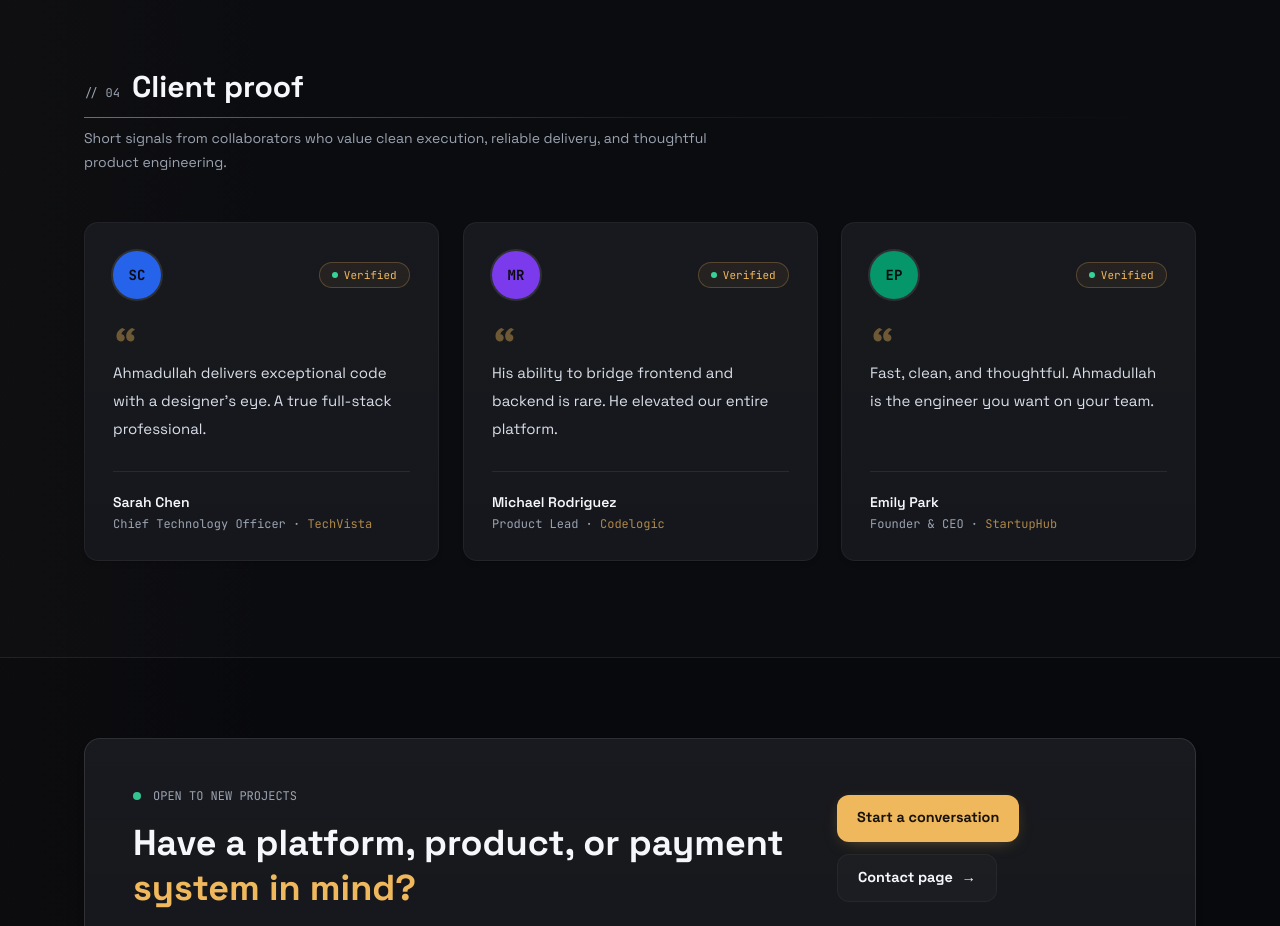
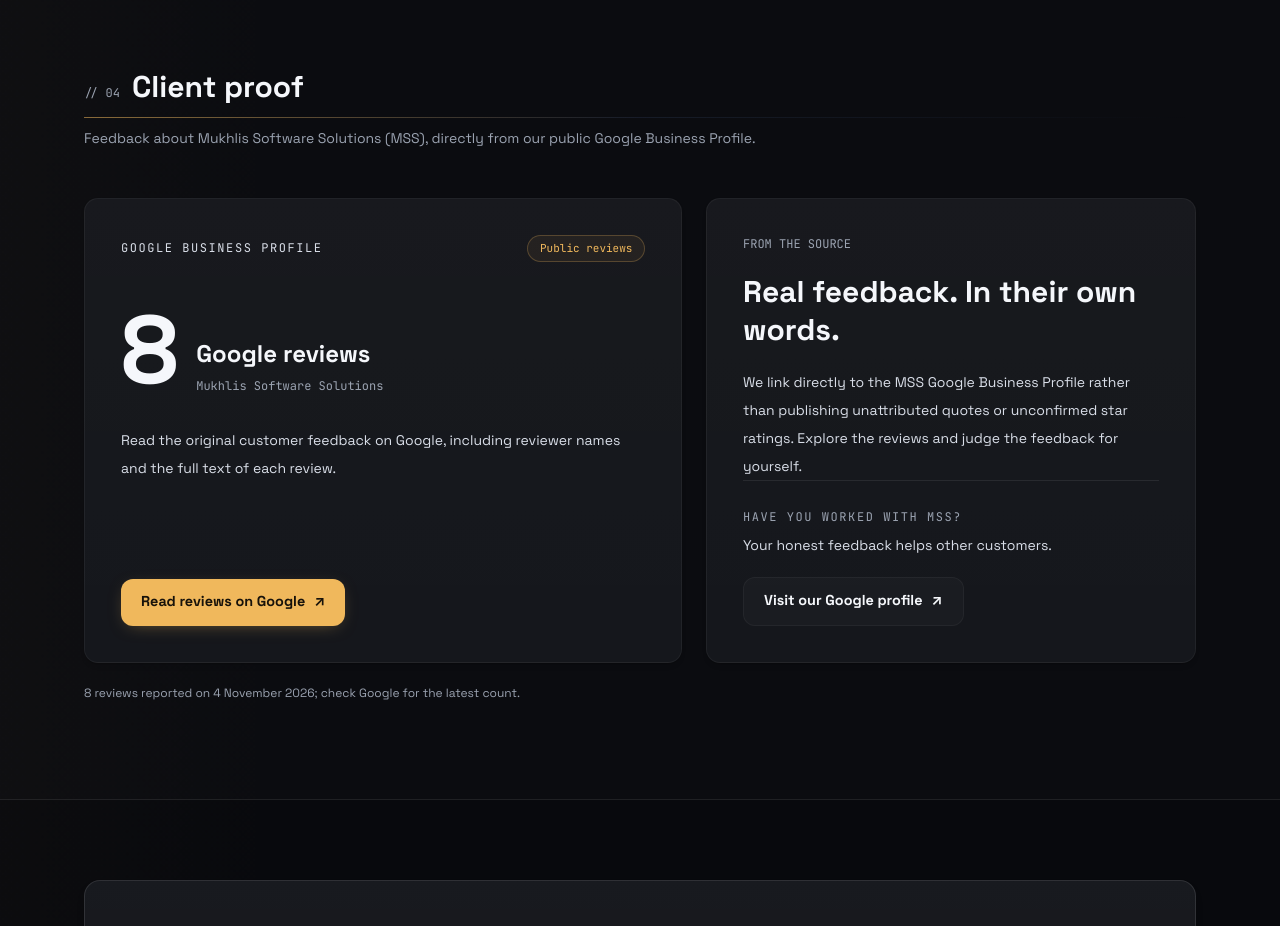
Before and after one commit to ahmadullahmukhlis/ahmadullahmukhlis.github.io, a Next.js app in the folder mukhlis/: page / in a window 1280 px wide. Shown: the part 6440-7366 px from the top of the page. Built offline with nearby package versions, Linux system fonts and the light colour scheme.

Commit message:
feat: show MSS Google reviews in portfolio client proof
* feat: replace unverified testimonials with MSS Google reviews

* chore: remove unsourced sample testimonials from portfolio data

```diff
--- a/mukhlis/src/components/Testimonials.tsx
+++ b/mukhlis/src/components/Testimonials.tsx
@@ -1,7 +1,9 @@
-import type { CSSProperties } from "react";
 import { SectionHeading } from "@/components/SectionHeading";
 import { RevealOnScroll } from "@/components/RevealOnScroll";
-import { TESTIMONIALS } from "@/lib/data";
+
+// Owner-reported count on 4 November 2026. See Google for the latest count.
+const REVIEW_COUNT = 8;
+const GOOGLE_REVIEWS_URL = "https://www.google.com/maps?cid=5007930972502664073";
 
 export function Testimonials() {
   return (
@@ -11,48 +13,82 @@ export function Testimonials() {
           <SectionHeading
             index="04"
             title="Client proof"
-          hint="Short signals from collaborators who value clean execution, reliable delivery, and thoughtful product engineering."
+            hint="Feedback about Mukhlis Software Solutions (MSS), directly from our public Google Business Profile."
           />
         </RevealOnScroll>
 
-      <div className="mt-12 grid gap-6 md:grid-cols-3">
-        {TESTIMONIALS.map((t, i) => (
-          <RevealOnScroll key={t.name} delay={i * 90} variant={i % 3 === 1 ? "scale" : "up"}>
-            <figure
-              className="card-line glow-card stagger-card group relative flex h-full flex-col overflow-hidden p-7"
-              style={{ "--card-delay": `${120 + i * 80}ms` } as CSSProperties}
-            >
-              <div className="relative flex items-center justify-between">
-                <span
-                  className="flex h-12 w-12 items-center justify-center rounded-full font-mono text-sm font-bold text-charcoal ring-2 ring-white/10 transition-transform duration-300 "
-                  style={{ backgroundColor: t.color }}
-                  aria-hidden="true"
-                >
-                  {t.initials}
+        <div className="mt-12 grid items-stretch gap-6 lg:grid-cols-[1.1fr_0.9fr]">
+          <RevealOnScroll variant="scale" className="h-full">
+            <div className="card-line glow-card flex h-full flex-col overflow-hidden p-7 md:p-9">
+              <div className="flex flex-wrap items-center justify-between gap-3">
+                <span className="font-mono text-xs uppercase tracking-[0.13em] text-soft">
+                  Google Business Profile
                 </span>
-                <span className="flex items-center gap-1.5 rounded-full border border-gold/25 bg-gold/[0.06] px-3 py-1 font-mono text-[11px] text-gold" aria-hidden="true">
-                  <span className="h-1.5 w-1.5 rounded-full bg-mint" />
-                  Verified
+                <span className="rounded-full border border-gold/25 bg-gold/[0.06] px-3 py-1 font-mono text-[11px] text-gold">
+                  Public reviews
                 </span>
               </div>
 
-              <svg className="mt-6 h-6 w-6 text-gold/40" viewBox="0 0 24 24" fill="currentColor" aria-hidden="true">
-                <path d="M9.6 5C5.9 6.3 3.5 9.4 3.5 13.3c0 3 1.8 5.2 4.4 5.2 2.2 0 3.8-1.6 3.8-3.7 0-2-1.4-3.5-3.3-3.6.4-1.9 1.9-3.5 4-4.4L9.6 5Zm9.7 0c-3.7 1.3-6.1 4.4-6.1 8.3 0 3 1.8 5.2 4.4 5.2 2.2 0 3.8-1.6 3.8-3.7 0-2-1.4-3.5-3.3-3.6.4-1.9 1.9-3.5 4-4.4L19.3 5Z" />
-              </svg>
-              <blockquote className="relative mt-3 flex-1 text-[15px] leading-7 text-soft">
-                {t.quote}
-              </blockquote>
+              <div className="mt-10 flex flex-wrap items-end gap-5">
+                <span className="font-sans text-7xl font-bold leading-none tracking-tight text-ink md:text-8xl">
+                  {REVIEW_COUNT}
+                </span>
+                <div className="pb-1">
+                  <h3 className="font-sans text-2xl font-bold text-ink">Google reviews</h3>
+                  <p className="mt-2 font-mono text-xs text-muted">Mukhlis Software Solutions</p>
+                </div>
+              </div>
 
-              <figcaption className="mt-7 border-t border-white/8 pt-5">
-                <p className="font-sans text-sm font-semibold text-ink">{t.name}</p>
-                <p className="mt-1 font-mono text-xs text-muted">
-                  {t.role} · <span className="text-gold/70">{t.org}</span>
+              <p className="mt-7 max-w-lg text-sm leading-7 text-soft">
+                Read the original customer feedback on Google, including reviewer names
+                and the full text of each review.
               </p>
-              </figcaption>
-            </figure>
+              <div className="mt-auto pt-8">
+                <a
+                  href={GOOGLE_REVIEWS_URL}
+                  target="_blank"
+                  rel="noopener noreferrer"
+                  className="btn-solid-gold inline-flex items-center gap-2"
+                >
+                  Read reviews on Google <span aria-hidden="true">↗</span>
+                </a>
+              </div>
+            </div>
           </RevealOnScroll>
-        ))}
+
+          <RevealOnScroll delay={120} className="h-full">
+            <div className="card-line glow-card flex h-full flex-col overflow-hidden p-7 md:p-9">
+              <p className="mono-label text-gold">From the source</p>
+              <h3 className="mt-5 font-sans text-2xl font-bold leading-tight text-ink md:text-3xl">
+                Real feedback. In their own words.
+              </h3>
+              <p className="mt-5 text-sm leading-7 text-soft">
+                We link directly to the MSS Google Business Profile rather than
+                publishing unattributed quotes or unconfirmed star ratings.
+                Explore the reviews and judge the feedback for yourself.
+              </p>
+              <div className="mt-auto border-t border-white/8 pt-7">
+                <p className="font-mono text-xs uppercase tracking-[0.13em] text-muted">
+                  Have you worked with MSS?
+                </p>
+                <p className="mt-2 text-sm leading-6 text-soft">
+                  Your honest feedback helps other customers.
+                </p>
+                <a
+                  href={GOOGLE_REVIEWS_URL}
+                  target="_blank"
+                  rel="noopener noreferrer"
+                  className="btn-ghost mt-5 inline-flex items-center gap-2"
+                >
+                  Visit our Google profile <span className="arr" aria-hidden="true">↗</span>
+                </a>
               </div>
+            </div>
+          </RevealOnScroll>
+        </div>
+        <p className="mt-5 text-xs leading-5 text-muted">
+          8 reviews reported on 4 November 2026; check Google for the latest count.
+        </p>
       </div>
     </section>
   );
--- a/mukhlis/src/lib/data.ts
+++ b/mukhlis/src/lib/data.ts
@@ -102,33 +102,6 @@ export const EXPERIENCE = [
     accent: "green",
     detail:
       "Built and deployed custom web solutions, fixed critical bugs, and optimized databases for global buyers.",
-  },
-];
-
-export const TESTIMONIALS = [
-  {
-    quote: "Ahmadullah delivers exceptional code with a designer's eye. A true full-stack professional.",
-    name: "Sarah Chen",
-    role: "Chief Technology Officer",
-    org: "TechVista",
-    initials: "SC",
-    color: "#2563eb",
-  },
-  {
-    quote: "His ability to bridge frontend and backend is rare. He elevated our entire platform.",
-    name: "Michael Rodriguez",
-    role: "Product Lead",
-    org: "Codelogic",
-    initials: "MR",
-    color: "#7c3aed",
-  },
-  {
-    quote: "Fast, clean, and thoughtful. Ahmadullah is the engineer you want on your team.",
-    name: "Emily Park",
-    role: "Founder & CEO",
-    org: "StartupHub",
-    initials: "EP",
-    color: "#059669",
   },
 ];
 
```
Lines whose indentation alone changed are shown as unchanged.
